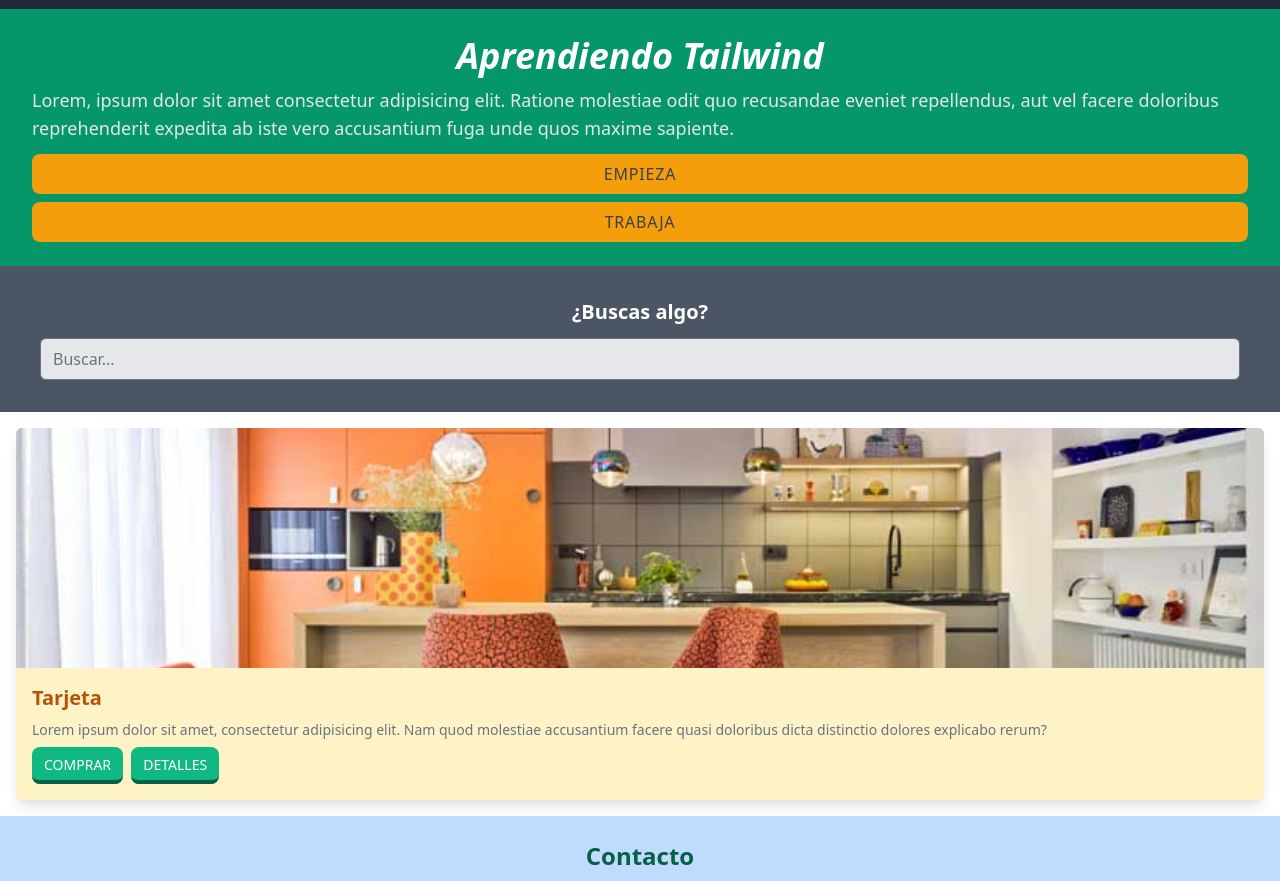
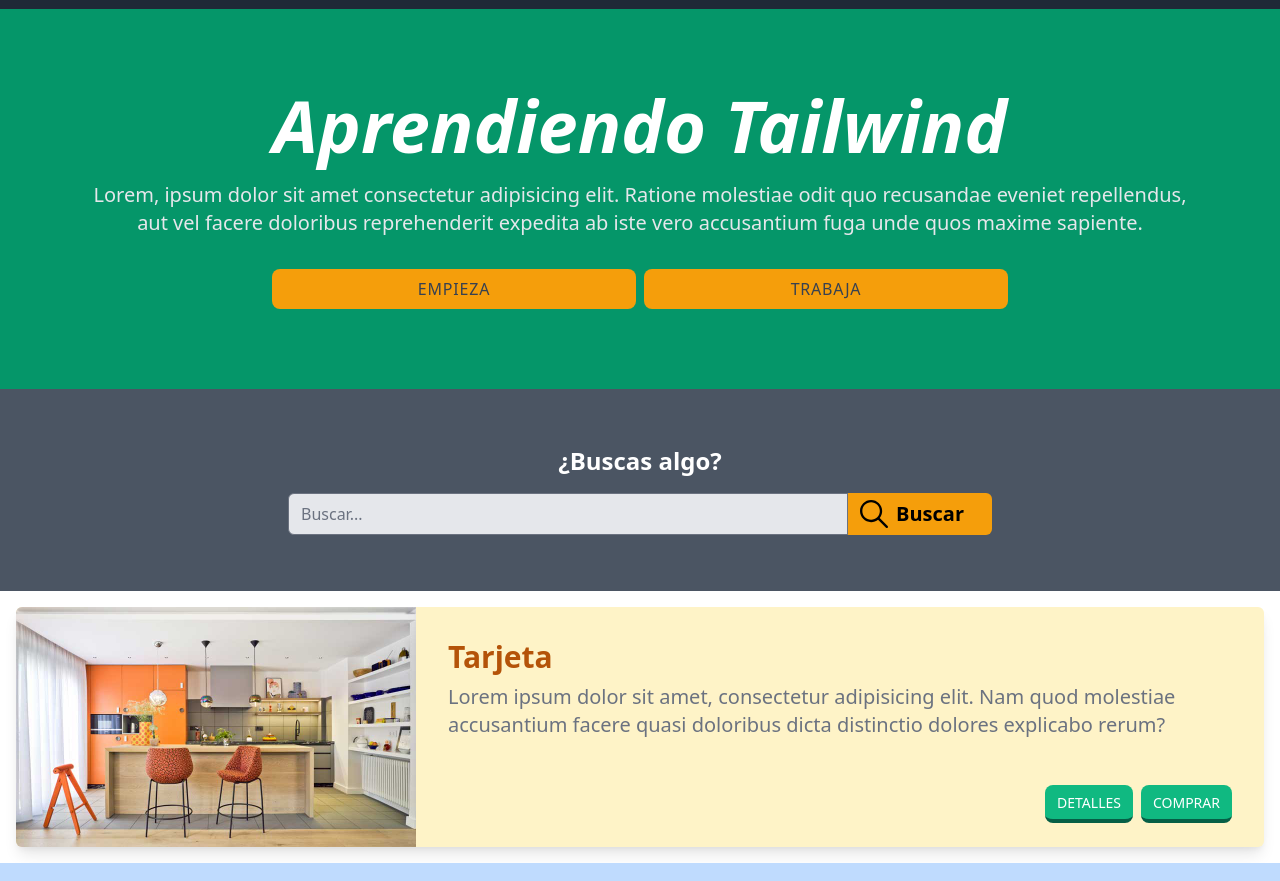
Before and after one commit to FernandoDRomano/tailwindcss-aprendiendo, a website: page index.html in a window 1280 px wide. Shown: the part 51-932 px from the top of the page. Drawn offline with nearby package versions, Linux system fonts and the light colour scheme; files that its build step writes are made by us from their sources.

Commit message:
APLICANDO RESPONSIVE

```diff
--- a/index.html
+++ b/index.html
@@ -19,35 +19,44 @@
                 <img class="inline-block h-8" src="images/menu.svg" alt="Icono del menu">
             </div>
         </header>
-        <section class="px-8 py-6 text-white bg-green-600">
-            <h1 class="mb-2 text-4xl italic font-bold leading-tight text-center">Aprendiendo <span class="">Tailwind</span></h1>
-            <p class="mb-3 text-lg text-gray-200">Lorem, ipsum dolor sit amet consectetur adipisicing elit. Ratione molestiae odit quo recusandae eveniet repellendus, aut vel facere doloribus reprehenderit expedita ab iste vero accusantium fuga unde quos maxime sapiente.</p>
-            <div class="flex flex-col">
-                <a href="#" class="w-full mb-2 mr-2 text-center btn">Empieza</a>
+        <section class="px-8 py-6 text-white bg-green-600 xl:py-20">
+            <h1 class="mb-2 text-4xl italic font-bold leading-tight text-center sm:text-5xl sm:mb-3 md:text-6xl lg:text-7xl lg:mb-5">Aprendiendo <span class="">Tailwind</span></h1>
+            <div class="">
+                <p class="mb-3 text-lg text-gray-200 sm:mb-4 lg:text-xl xl:text-center xl:px-14 xl:mb-8">Lorem, ipsum dolor sit amet consectetur adipisicing elit. Ratione molestiae odit quo recusandae eveniet repellendus, aut vel facere doloribus reprehenderit expedita ab iste vero accusantium fuga unde quos maxime sapiente.</p>
+                <div class="flex flex-col sm:flex-row lg:px-48 xl:px-60">
+                    <a href="#" class="w-full mb-2 mr-2 text-center btn sm:mb-0">Empieza</a>
                     <a href="#" class="w-full text-center btn hover:bg-red-700">Trabaja</a>
+                </div>
             </div>
         </section>
 
         <!-- BUSCARDOR -->
-        <section class="px-10 py-8 bg-gray-600">
-            <h4 class="mb-3 text-center text-white font-bold text-xl">¿Buscas algo?</h4>
-            <div class="flex items-center">
+        <section class="px-3 py-8 bg-gray-600 sm:px-10 md:px-20 lg:px-40 xl:px-72 xl:py-14">
+            <h4 class="mb-3 text-center text-white font-bold text-xl lg:text-2xl xl:mb-4">¿Buscas algo?</h4>
+            <div>
+                <form action="#" class="flex items-stretch">
                     <input type="text" name="buscador" id="buscador"
-                class="w-full px-3 py-2 bg-gray-200 rounded-md font-light focus:bg-white focus:outline-none focus:ring-2 focus:ring-blue-400"
+                    class="flex-grow py-2 bg-gray-200 rounded-l-md rounded-r-none font-light focus:bg-white focus:outline-none focus:ring-2 focus:ring-blue-400"
                     placeholder="Buscar...">
+                    <button type="submit" class="bg-yellow-500 px-1 rounded-r-md lg:flex lg:items-center xl:w-36">
+                        <img src="images/buscar.svg" alt="Icono del buscador" class="w-10 px-1 sm:px-2 lg:w-8 lg:pl-2 xl:w-11"><span class="hidden lg:inline lg:pr-2 lg:font-semibold xl:text-xl">Buscar</span>
+                    </button>
+                </form>
             </div>
         </section>
 
         <!-- CARD -->
         <section class="p-4 bg-white">
 
-            <article class="w-full bg-yellow-100 rounded-md shadow-lg">
-                <img class="object-cover w-full h-60 rounded-t-md" src="images/cocina.jpg" alt="Cocina de una casa moderna">
-                <div class="p-4">
-                    <h3 class="mb-2 text-xl font-bold text-yellow-700">Tarjeta</h3>
-                    <p class="text-sm text-gray-500">Lorem ipsum dolor sit amet, consectetur adipisicing elit. Nam quod molestiae accusantium facere quasi doloribus dicta distinctio dolores explicabo rerum?</p>
-                    <div class="mt-3 mb-2 space-x-1">
-                        <a class="pt-2 pb-1.5 px-3 bg-green-500 text-white uppercase text-center text-sm rounded-lg border-green-800 border-b-4 hover:bg-green-700 hover:border-yellow-500 focus:outline-none focus:ring-4 focus:ring-green-700 focus:text-yellow-300 active:bg-blue-800" href="#">Comprar</a>
+            <article class="w-full bg-yellow-100 rounded-md shadow-lg md:flex md:items-stretch">
+                <img class="object-cover w-full h-60 rounded-t-md md:w-80 md:rounded-l-md md:rounded-r-none lg:w-520" src="images/cocina.jpg" alt="Cocina de una casa moderna">
+                <div class="p-4 md:flex md:flex-col md:justify-between md:px-8 md:py-4">
+                    <div class="lg:pt-4">
+                        <h3 class="mb-2 text-xl font-bold text-yellow-700 lg:text-3xl">Tarjeta</h3>
+                        <p class="text-sm text-gray-500 lg:text-xl">Lorem ipsum dolor sit amet, consectetur adipisicing elit. Nam quod molestiae accusantium facere quasi doloribus dicta distinctio dolores explicabo rerum?</p>
+                    </div>
+                    <div class="mt-3 mb-2 space-x-1 sm:flex sm:flex-row-reverse">
+                        <a class="pt-2 pb-1.5 px-3 bg-green-500 text-white uppercase text-center text-sm rounded-lg border-green-800 border-b-4 hover:bg-green-700 hover:border-yellow-500 focus:outline-none focus:ring-4 focus:ring-green-700 focus:text-yellow-300 active:bg-blue-800 sm:ml-2" href="#">Comprar</a>
                         <a class="pt-2 pb-1.5 px-3 bg-green-500 text-white uppercase text-center text-sm rounded-lg border-green-800 border-b-4 hover:bg-green-700 hover:border-yellow-500 focus:outline-none focus:ring-4 focus:ring-green-700 focus:text-yellow-300 active:bg-blue-800" href="#">Detalles</a>
                     </div>
                 </div>
@@ -56,19 +65,22 @@
         </section>
 
         <!-- CONTACTO -->
-        <section class="py-6 px-4 bg-blue-200">
-            <h2 class="text-2xl font-bold text-center mb-3 text-green-800">Contacto</h2>
+        <section class="p-6 bg-blue-200 sm:px-32 sm:py-10 md:px-40 xl:px-80 2xl:px-96">
+            <h2 class="text-2xl font-bold text-center mb-3 text-green-800 sm:text-3xl md:text-4xl xl:text-6xl xl:mb-8">Contacto</h2>
             <form action="#">
-                <div class="mb-4">
+
+                <div class="lg:flex lg:justify-between">
+                    <div class="mb-4 lg:flex-grow lg:mr-3">
                         <label class="block mb-1 font-light" for="name">Nombre</label>
                         <input type="text" name="name" id="name" placeholder="Ingrese su nombre"
                                class="w-full bg-blue-100 font-light px-4 py-1 border-none rounded outline-none focus:ring-2 focus:ring-green-600 focus:bg-white">
                     </div>
 
-                <div class="mb-4">
+                    <div class="mb-4 lg:flex-grow">
                         <label class="block mb-1 font-light" for="address">Dirección</label>
                         <input type="text" name="address" id="address" placeholder="Ingrese su Dirección"
                                class="w-full bg-blue-100 font-light px-4 py-1 border-none rounded outline-none focus:ring-2 focus:ring-green-600 focus:bg-white">
+                    </div>
                 </div>
 
                 <div class="mb-4">
--- a/tailwind.config.js
+++ b/tailwind.config.js
@@ -2,7 +2,11 @@
   purge: [],
   darkMode: false, // or 'media' or 'class'
   theme: {
-    extend: {},
+    extend: {
+      width: {
+        '520': '520px',
+      }
+    },
   },
   variants: {
     extend: {
```
Also changed, not shown: images/buscar.svg (added). Lines whose indentation alone changed are shown as unchanged.
